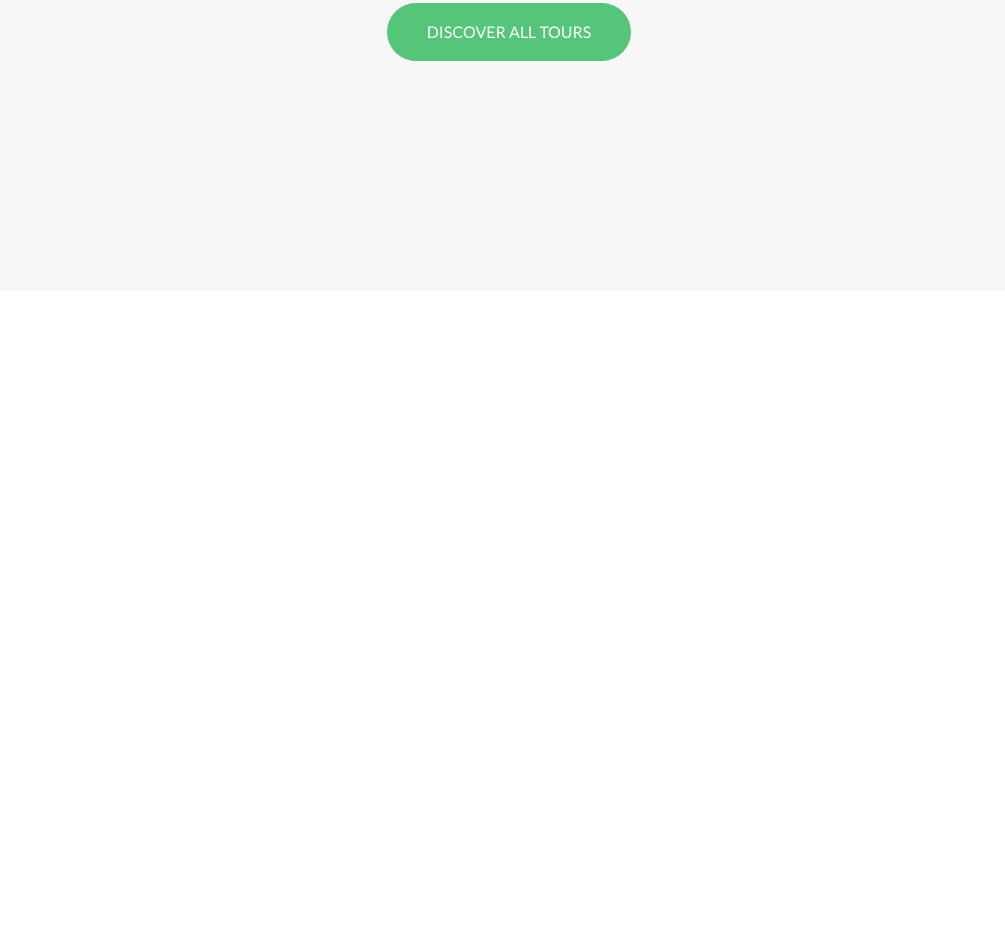
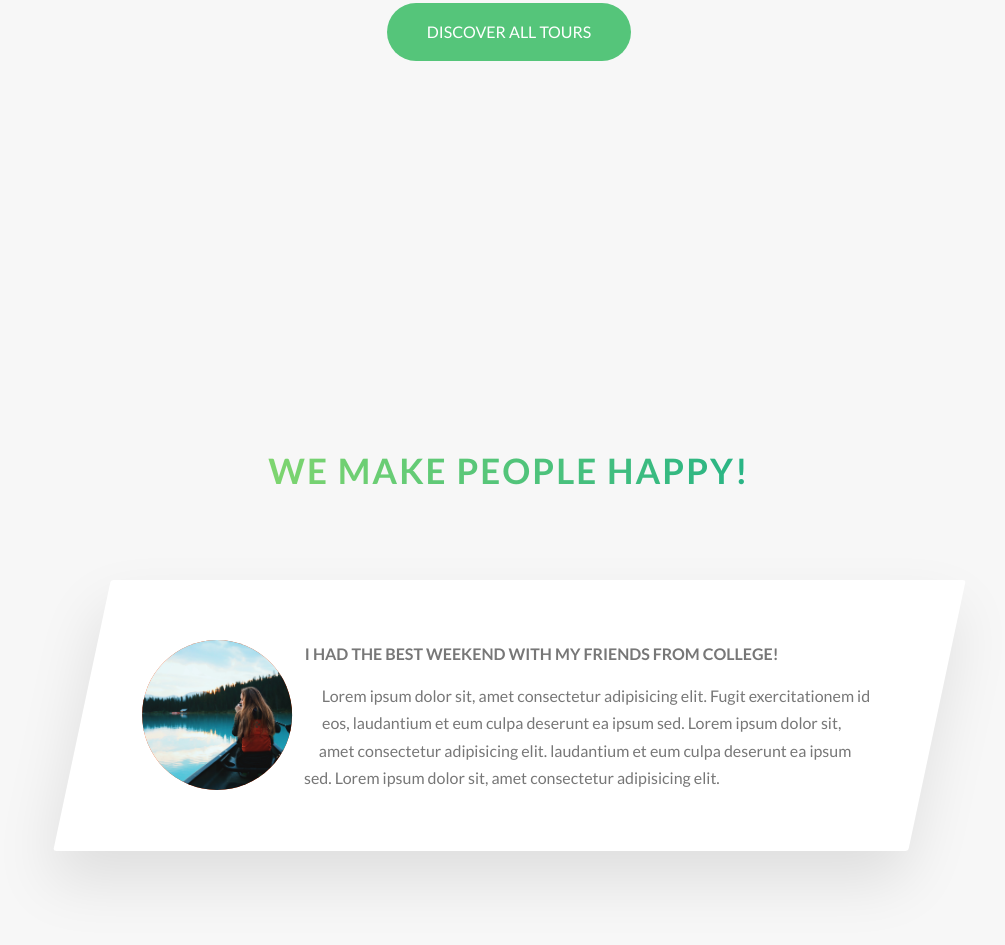
Before and after one commit to jimmyayo/Natours, a website: page index.html in a window 1280 px wide. Shown: the part 3080-4025 px from the top of the page, without its empty margins (131-1136 px from the left). Before the commit the page ends 3401 px from the top, so only its background shows below. Drawn offline with Linux system fonts and the light colour scheme.

Commit message:
add story section

```diff
--- a/index.html
+++ b/index.html
@@ -222,6 +222,31 @@
             </div>
         </section>
 
+        <section class="section-stories">
+
+            <div class="u-center-text u-margin-bottom-big">
+                <h2 class="heading-secondary">
+                    We make people happy!
+                </h2>
+            </div>
+            <div class="row">
+                <div class="story">
+                    <figure class="story__shape">
+                        <img src="img/nat-8.jpg" alt="Person on tour" class="story__img" />
+                    </figure>
+                    <div class="story__text">
+                        <h3 class="heading-tertiary u-margin-bottom-small">
+                            I had the best weekend with my friends from college!
+                        </h3>
+                        <p>Lorem ipsum dolor sit, amet consectetur adipisicing elit. Fugit exercitationem id eos, laudantium et eum culpa deserunt ea ipsum sed. Lorem ipsum dolor sit, amet consectetur adipisicing elit. laudantium et eum culpa deserunt ea ipsum sed. Lorem ipsum dolor sit, amet consectetur adipisicing elit. </p>
+
+                    </div>
+                </div>
+            </div>
+
+
+        </section>
+
     </main>
 
     <!-- <section class="gridtest">
--- /dev/null
+++ b/sass/components/_story.scss
@@ -0,0 +1,35 @@
+.story {
+   width: 75%;
+   margin: 0 auto;
+   box-shadow: 0 3rem 6rem rgba($color-black, 0.1);
+   background-color: $color-white;
+   border-radius: 3px;
+   padding: 6rem;
+   padding-left: 9rem;
+   font-size: $default-font-size;
+   transform: skewX(-12deg);
+
+   & > * {
+
+   }
+
+   &__shape {
+      width: 15rem;
+      height: 15rem;
+      float: left; // needs to be floated
+      background-color: orangered;
+      -webkit-shape-outside: circle(50% at 50% 50%);
+      shape-outside: circle(50% at 50% 50%);
+      -webkit-clip-path: circle(50% at 50% 50%);
+      clip-path: circle(50% at 50% 50%);
+      transform: translateX(-3rem) skewX(12deg);
+   }
+
+   &__img {
+      height: 100%;
+   }
+
+   &__text {
+      transform: skewX(12deg);
+   }
+}
--- a/sass/main.scss
+++ b/sass/main.scss
@@ -11,6 +11,7 @@
 @import "components/composition";
 @import "components/feature-box";
 @import "components/card";
+@import "components/story";
 
 @import "layout/header";
 @import "layout/grid";
--- a/sass/pages/_home.scss
+++ b/sass/pages/_home.scss
@@ -28,3 +28,8 @@
    margin-top: -10rem;
 
 }
+
+.section-stories {
+   padding: 15rem 0;
+   background-color: $color-gray-light-1;
+}
```
Also changed, not shown: css/style.css.
